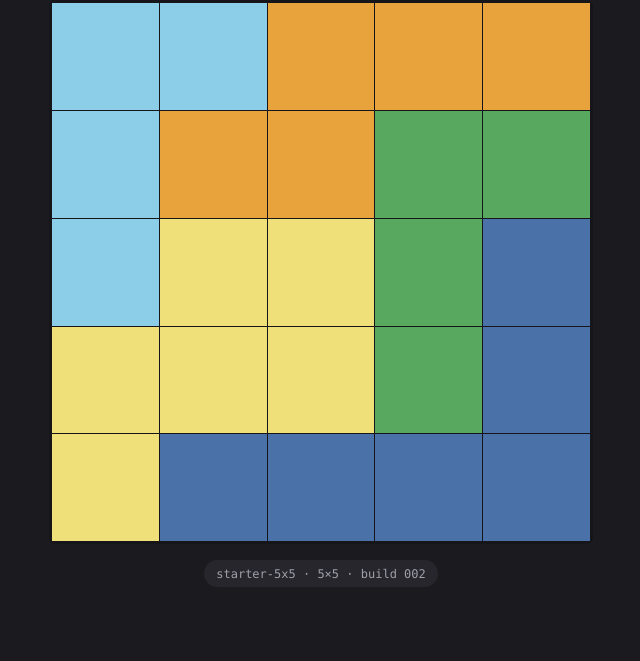
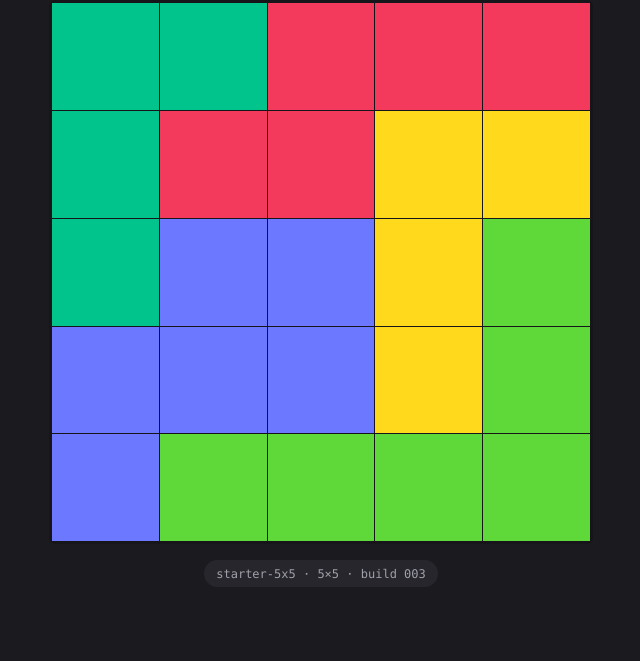
Before and after one commit to MilisaSithole/QueenMESh, a plain HTML site: page index.html in a window 1280 px wide. Shown: the part 139-800 px from the top of the page, without its empty margins (319-959 px from the left). Drawn offline with Linux system fonts and the light colour scheme.

Commit message:
improve colours

```diff
--- a/main.js
+++ b/main.js
@@ -8,7 +8,7 @@
 // scaffolding size — the shipping range is 6x6 to 9x9 — so no dimension, loop
 // bound, or palette entry may assume 5.
 
-const BUILD_MARKER = 'build 002';
+const BUILD_MARKER = 'build 003';
 
 // Raised only if a board is ever authored larger than the palette can colour.
 // The 9-colour ceiling is a real constraint, not an arbitrary one: see the
--- a/style.css
+++ b/style.css
@@ -19,21 +19,34 @@
      Phase 1 puzzle; the rest are defined now so a larger board never forces a
      palette redesign.
 
-     Hues are spread wide and lightness is deliberately varied as a second
-     channel, which keeps regions separable in greyscale and under the common
-     forms of colour blindness. Nine still pushes past what the 8-colour
-     Okabe-Ito safe palette covers, so the largest boards genuinely need the
-     Phase 9 pattern pass — the data-region attribute on every cell is the
-     hook that lets patterns attach in CSS alone. */
-  --region-0: #e8a33d; /* orange     */
-  --region-1: #8ccde8; /* sky blue   */
-  --region-2: #58a860; /* green      */
-  --region-3: #efe07a; /* yellow     */
-  --region-4: #4a72a8; /* navy       */
-  --region-5: #c9503a; /* vermillion */
-  --region-6: #e39fc0; /* pink       */
-  --region-7: #aeb4bc; /* grey       */
-  --region-8: #9179c9; /* purple     */
+     High-saturation jewel tones spanning the full hue wheel. Two deliberate
+     properties beyond "looks good":
+
+     1. The order is not the hue order. Indices are interleaved so that any
+        prefix of length N is spread around the wheel — a 5-region board takes
+        --region-0..4 and gets crimson/emerald/yellow/indigo/lime rather than
+        five neighbouring warm tones. The hue of each entry is noted below.
+     2. Every fill clears 4.8:1 contrast against the near-black used for the
+        grid lines (measured, range 4.86 to 13.17), so the Phase 2 crown and
+        dot glyphs can be one dark colour on all nine rather than needing a
+        per-region glyph colour. Crimson, indigo and violet are lightened a
+        step from their most vivid form specifically to hold that floor — if
+        you retune them, re-check the ratio rather than eyeballing it.
+
+     Trade-off worth naming: saturated hues chosen for vividness are less
+     separable under red-green colour blindness than a muted safe palette
+     would be, which makes the Phase 9 pattern pass load-bearing rather than
+     optional. The data-region attribute on every cell is the hook that lets
+     those patterns attach in CSS alone, with no markup change. */
+  --region-0: #f43a5c; /* crimson  349 */
+  --region-1: #00c48c; /* emerald  162 */
+  --region-2: #ffd91c; /* yellow    50 */
+  --region-3: #6b78ff; /* indigo   234 */
+  --region-4: #5fd93a; /* lime     103 */
+  --region-5: #f050c8; /* magenta  315 */
+  --region-6: #12b5e8; /* cyan     193 */
+  --region-7: #ff7a18; /* orange    26 */
+  --region-8: #bd5cff; /* violet   280 */
 }
 
 * {
@@ -78,7 +91,9 @@ body {
   font-size: clamp(1.5rem, 6vmin, 2.25rem);
   font-weight: 700;
   letter-spacing: -0.02em;
-  color: var(--accent);
+  /* Neutral rather than gold: the board is now vivid enough that a saturated
+     heading competes with it. --accent is kept for the crown and win state. */
+  color: var(--text);
 }
 
 /* --board-size is set from JS off puzzle.size, so the same rules lay out a
```
Also changed, not shown: 1 other file.
